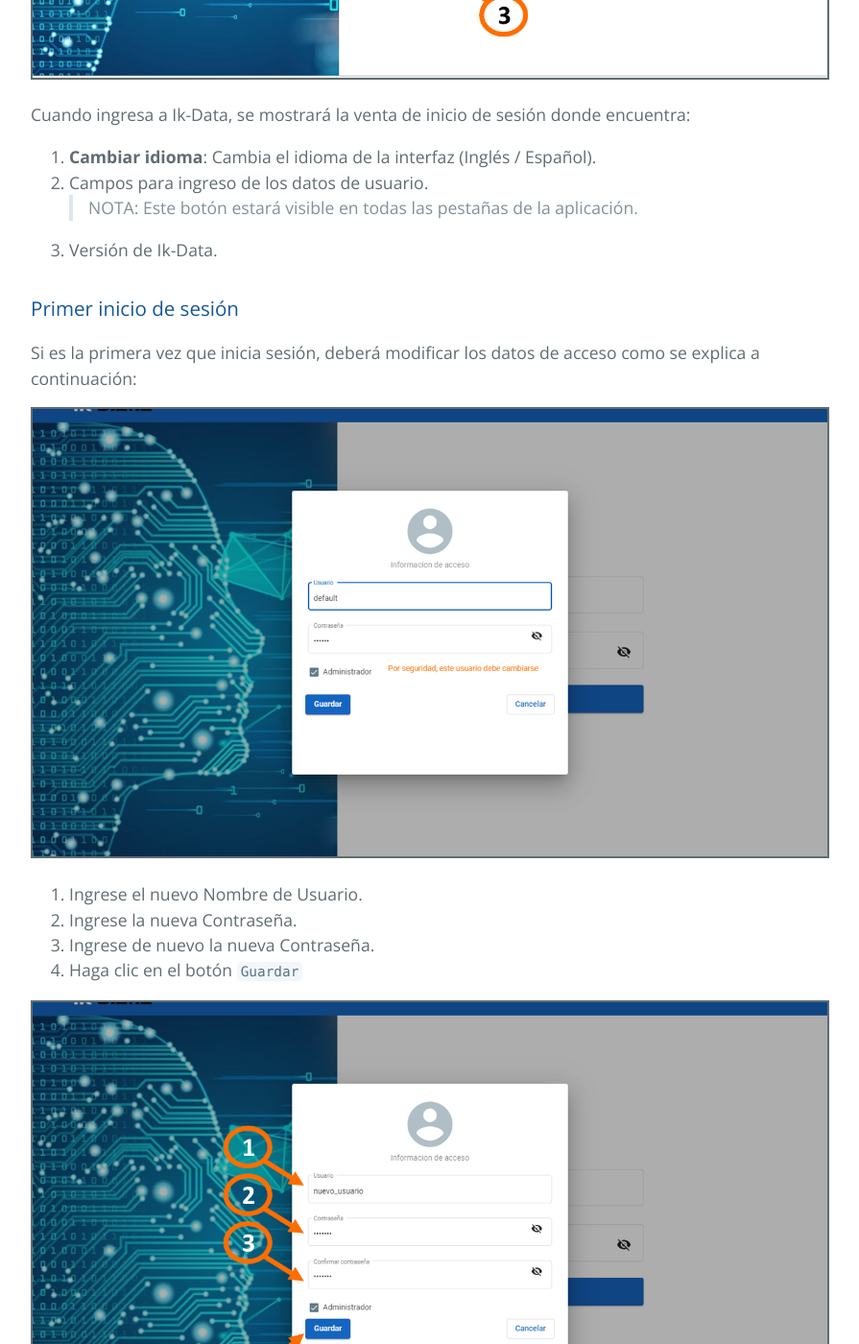
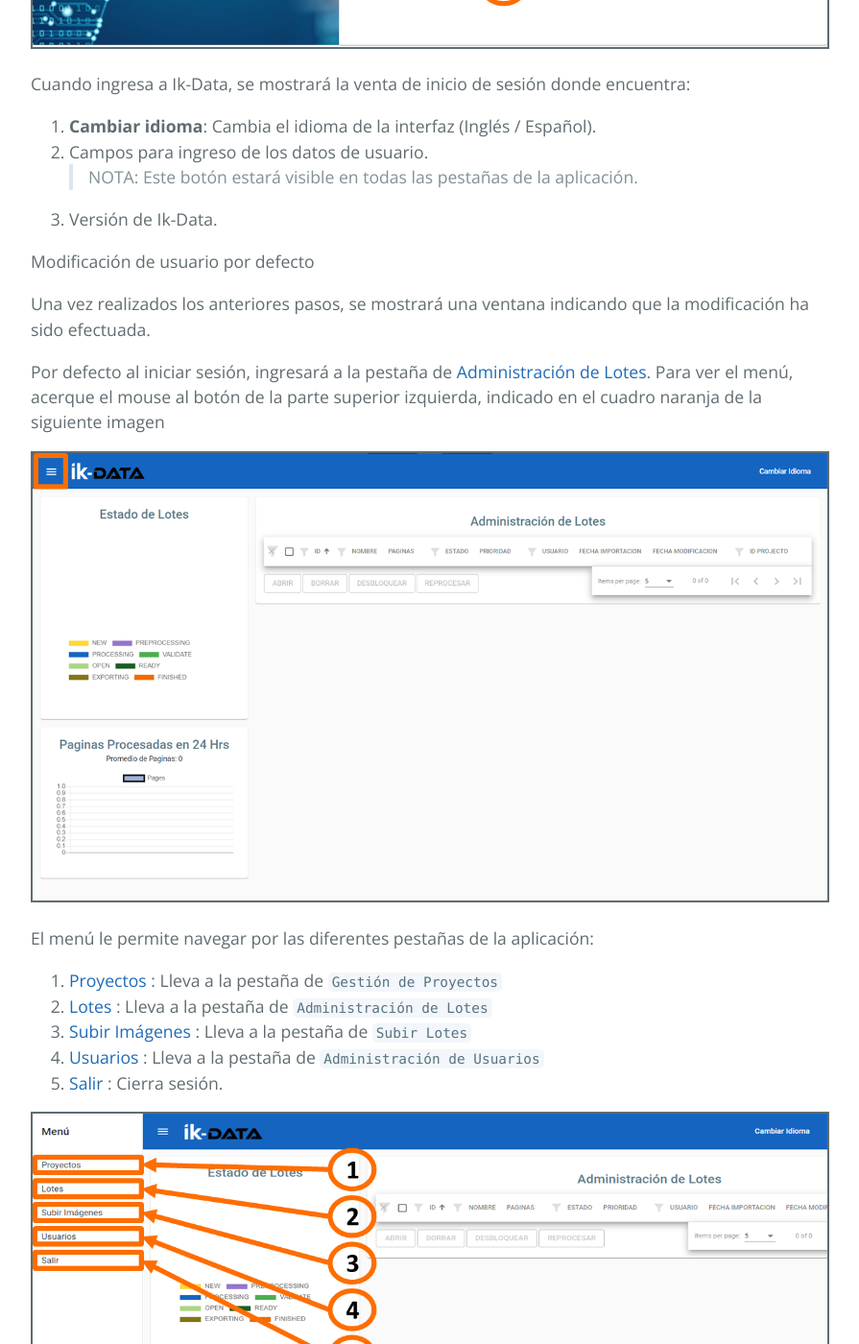
Before and after one commit to ikno-sdm/ikdata-documentacion-spa, a Jekyll site: the page built from doc.md, in a window 1280 px wide and 1400 px high, scrolled down 1447 px. Shown: the whole window at 96% size, without its empty margins (192-1087 px from the left). Built offline with Jekyll 4.4.1, drawn with Linux system fonts in a browser that asks for light colours; some of the changed text lies outside the part shown.

Commit message:
Delete div to link ToC and change to direct link

```diff
--- a/doc.md
+++ b/doc.md
@@ -3,7 +3,6 @@ layout: default
 title: {{ site.name }}
 ---
 <!-- markdownlint-disable no-inline-html -->
-<div id="toc"></div>
 
 ## Tabla de Contenido <!-- omit in toc -->
 
@@ -36,6 +35,10 @@ Cuando ingresa a Ik-Data, se mostrará la venta de inicio de sesión donde encue
      >NOTA: Este botón estará visible en todas las pestañas de la aplicación.
   3. Versión de Ik-Data.
 
+<details>
+<summary>Modificación de usuario por defecto</summary>
+<div markdown="1">
+
 ### Primer inicio de sesión <!-- omit in toc -->
 
 Si es la primera vez que inicia sesión, deberá modificar los datos de acceso como se explica a continuación:
@@ -49,9 +52,11 @@ Si es la primera vez que inicia sesión, deberá modificar los datos de acceso c
 
 ![Change Default User][ChangeDefaultUser]
 
-[*Ir a la Tabla de Contenido.*](#toc)
+[*Ir a la Tabla de Contenido.*][toc]
 
 ---
+</div>
+</details>
 
 Una vez realizados los anteriores pasos, se mostrará una ventana indicando que la modificación ha sido efectuada.
 
@@ -69,7 +74,7 @@ El menú le permite navegar por las diferentes pestañas de la aplicación:
 
 ![Menú][Menu]
 
-[*Ir a la Tabla de Contenido.*](#toc)
+[*Ir a la Tabla de Contenido.*][toc]
 
 ## Proyectos
 
@@ -238,7 +243,7 @@ Una vez procesado y validado los cada documento, se exportarán los datos extra
 
 ![Projects Sett Export][ProjectsSettExport]
 
-[*Ir a la Tabla de Contenido.*](#toc)
+[*Ir a la Tabla de Contenido.*][toc]
 
 ## Subir imágenes
 
@@ -250,7 +255,7 @@ Para subir lotes (documentos PDF, imágenes JPG, png, TIFF) se puede hacer desde
 2. Cargue el archivo (Arrastrando y soltando o haciendo Haga clic en cualquier parte de este espacio para abrir el cuadro de carga por default).
 3. Haga clic en el botón `Cargar archivo(s)`.
 
-[*Ir a la Tabla de Contenido.*](#toc)
+[*Ir a la Tabla de Contenido.*][toc]
 
 ## Administración de Lotes
 
@@ -285,8 +290,16 @@ Cuando un lote es cargado, éste se pone en cola para su procesamiento, el cual
 7. 🟫EXPORTING (Exportando): Exportación de los datos extraídos.
 8. 🟧FINISHED (Finalizado): Lote finalizado.
 
+<details open>
+<summary>Ver Animación</summary>
+<div markdown="1">
+
+![Batch Process][BatchProcess]
+
+</div>
+</details>
+
 ---
-![Batch Process][BatchProcess]
 
 En este punto podrá validar los datos procesados haciendo doble clic en el lote.
 
@@ -313,7 +326,7 @@ Al haber confirmado la validación, se exportarán los datos del lote y habrá f
 
 ![Batches Finished][BatchesFinished]
 
-[*Ir a la Tabla de Contenido.*](#toc)
+[*Ir a la Tabla de Contenido.*][toc]
 
 ## Usuarios
 
@@ -330,7 +343,7 @@ Desde esta pestaña puede editar, eliminar o crear un [nuevo usuario](#crear-usu
 5. Seleccione si el usuario va a tener permisos de Administrador.
 6. Haga clic en el botón Guardar.
 
-[*Ir a la Tabla de Contenido.*](#toc)
+[*Ir a la Tabla de Contenido.*][toc]
 
 <!-- ----------------------IMAGE URLS---------------------------------- -->
 
```
Also changed, not shown: other parts of doc.md (+5 -0 lines).
